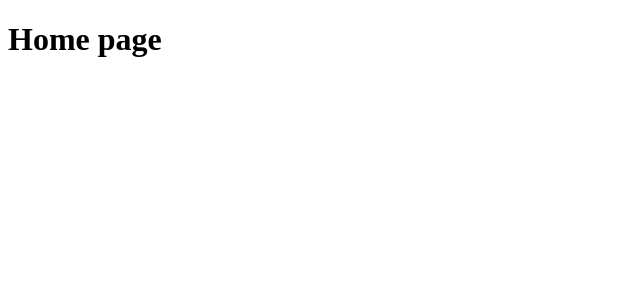
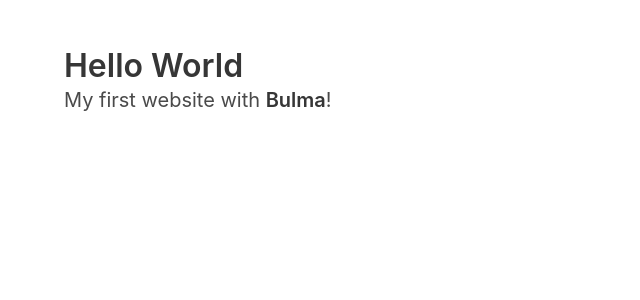
Before and after one commit to chhuang/meetple, a Next.js app: page / in a window 1280 px wide. Shown: the top 300 px of the page, without its empty margins (0-640 px from the left). Built offline with nearby package versions, Linux system fonts and the light colour scheme.

Commit message:
styled-components

```diff
--- a/package.json
+++ b/package.json
@@ -22,6 +22,10 @@
   "dependencies": {
     "next": "^7.0.2",
     "react": "^16.5.2",
-    "react-dom": "^16.5.2"
+    "react-dom": "^16.5.2",
+    "styled-components": "^4.0.2"
+  },
+  "devDependencies": {
+    "babel-plugin-styled-components": "^1.8.0"
   }
 }
--- /dev/null
+++ b/pages/_document.js
@@ -0,0 +1,32 @@
+import Document, { Head, Main, NextScript } from 'next/document';
+import { ServerStyleSheet } from 'styled-components';
+
+export default class MyDocument extends Document {
+  static getInitialProps ({ renderPage }) {
+    const sheet = new ServerStyleSheet();
+    const page = renderPage(App => props => sheet.collectStyles(<App { ...props } />));
+    const styleTags = sheet.getStyleElement();
+
+    return { ...page, styleTags };
+  }
+
+  render () {
+    return (
+      <html>
+        <Head>
+          <meta name="viewport" content="width=device-width, initial-scale=1" />
+          <link rel="stylesheet" href="https://cdnjs.cloudflare.com/ajax/libs/bulma/0.7.2/css/bulma.min.css" />
+          <link href="https://fonts.googleapis.com/css?family=Nunito+Sans:300,400" rel="stylesheet" />
+
+          { this.props.styleTags }
+        </Head>
+
+        <body>
+          <Main />
+
+          <NextScript />
+        </body>
+      </html>
+    );
+  }
+}
--- a/pages/index.js
+++ b/pages/index.js
@@ -1,5 +1,14 @@
 const HomePage = () => (
-  <h1>Home page</h1>
+  <section className="section">
+    <div className="container">
+      <h1 className="title">
+        Hello World
+      </h1>
+      <p className="subtitle">
+        My first website with <strong>Bulma</strong>!
+      </p>
+    </div>
+  </section>
 );
 
 export default HomePage;
```
Also changed, not shown: .babelrc (added).
